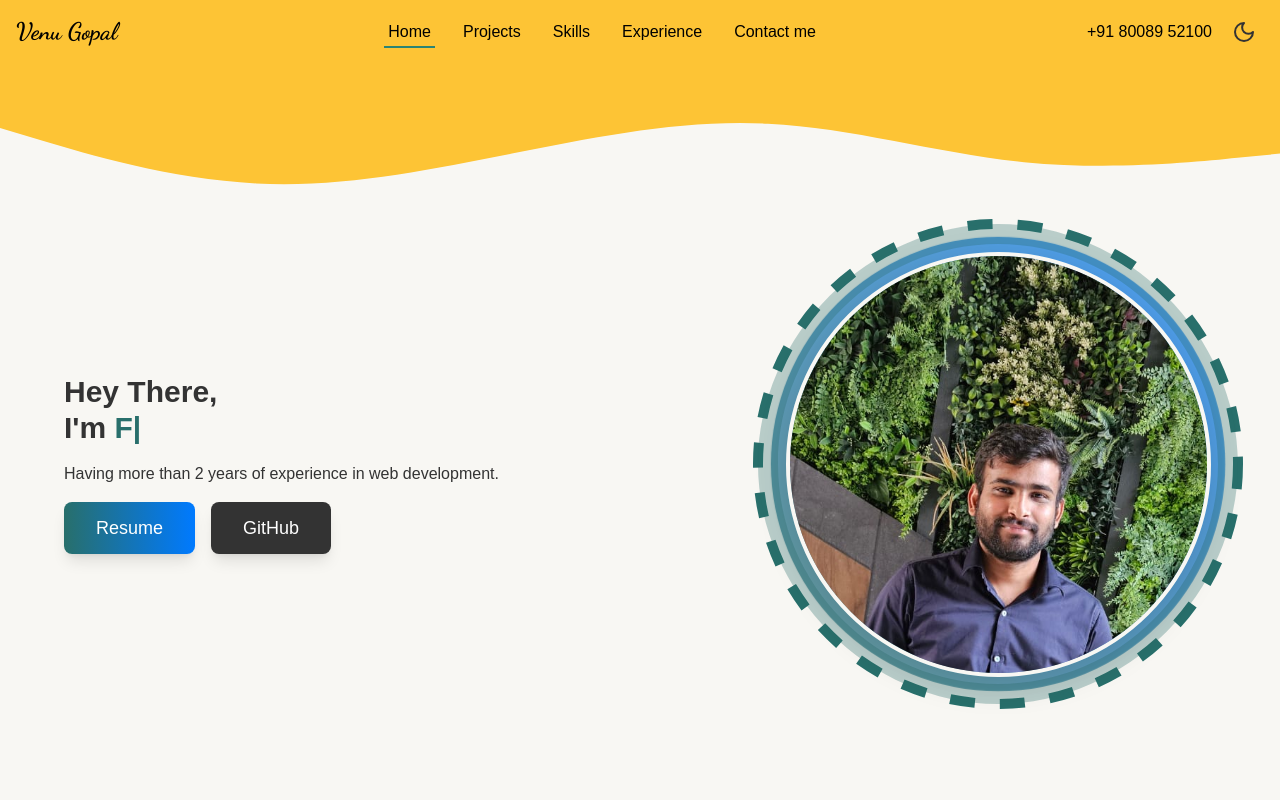
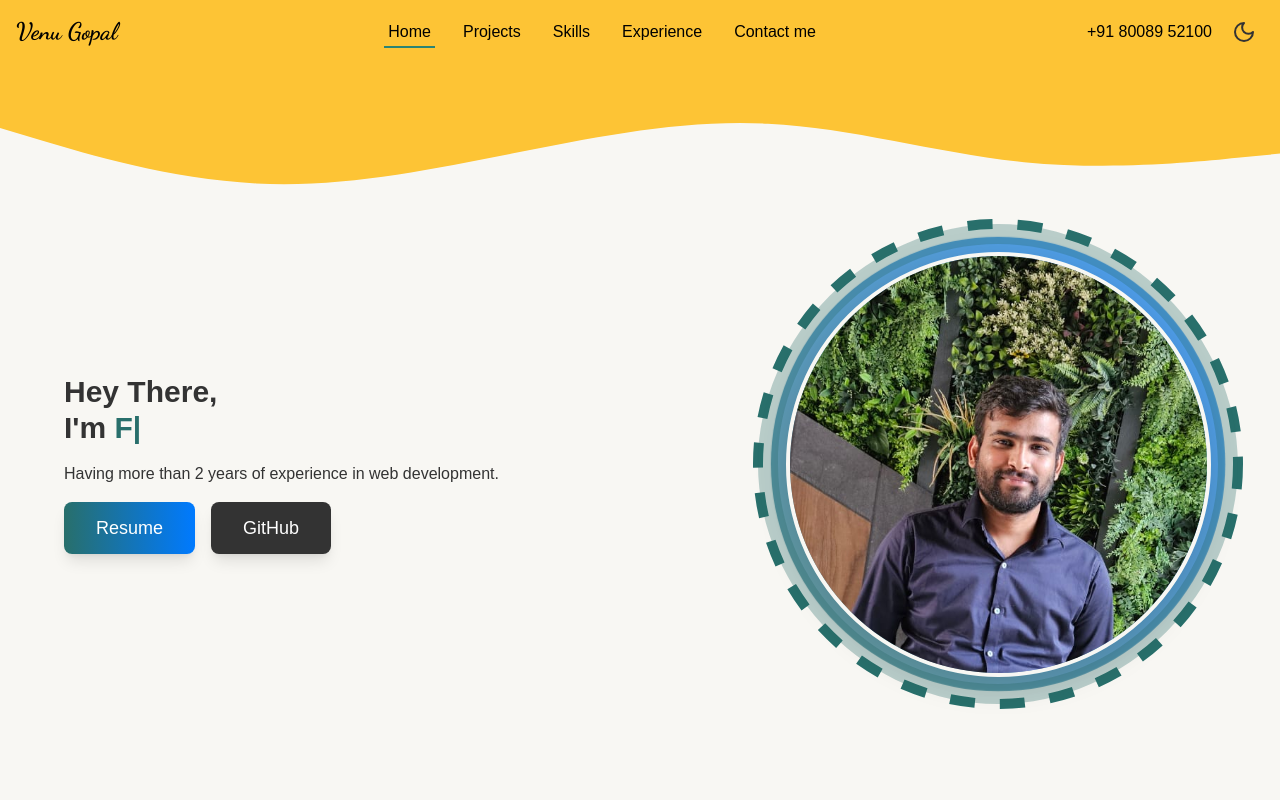
Before and after one commit to venu123143/portfolio, a React (Vite) app: page / in a window 1280 px wide. Shown: the top 800 px of the page. Built offline with nearby package versions, Linux system fonts and the light colour scheme; a web font is replaced by a local one.

Commit message:
image added to center

```diff
--- a/src/components/Home.tsx
+++ b/src/components/Home.tsx
@@ -59,7 +59,7 @@ const ProfileImage: React.FC = () => {
           alt="Profile"
           className="w-full h-full object-cover"
           style={{
-            objectPosition: "center 20%", // Adjust to focus on the face
+            objectPosition: "center 30%", // Adjust to focus on the face
           }}
         />
       </motion.div>
```
